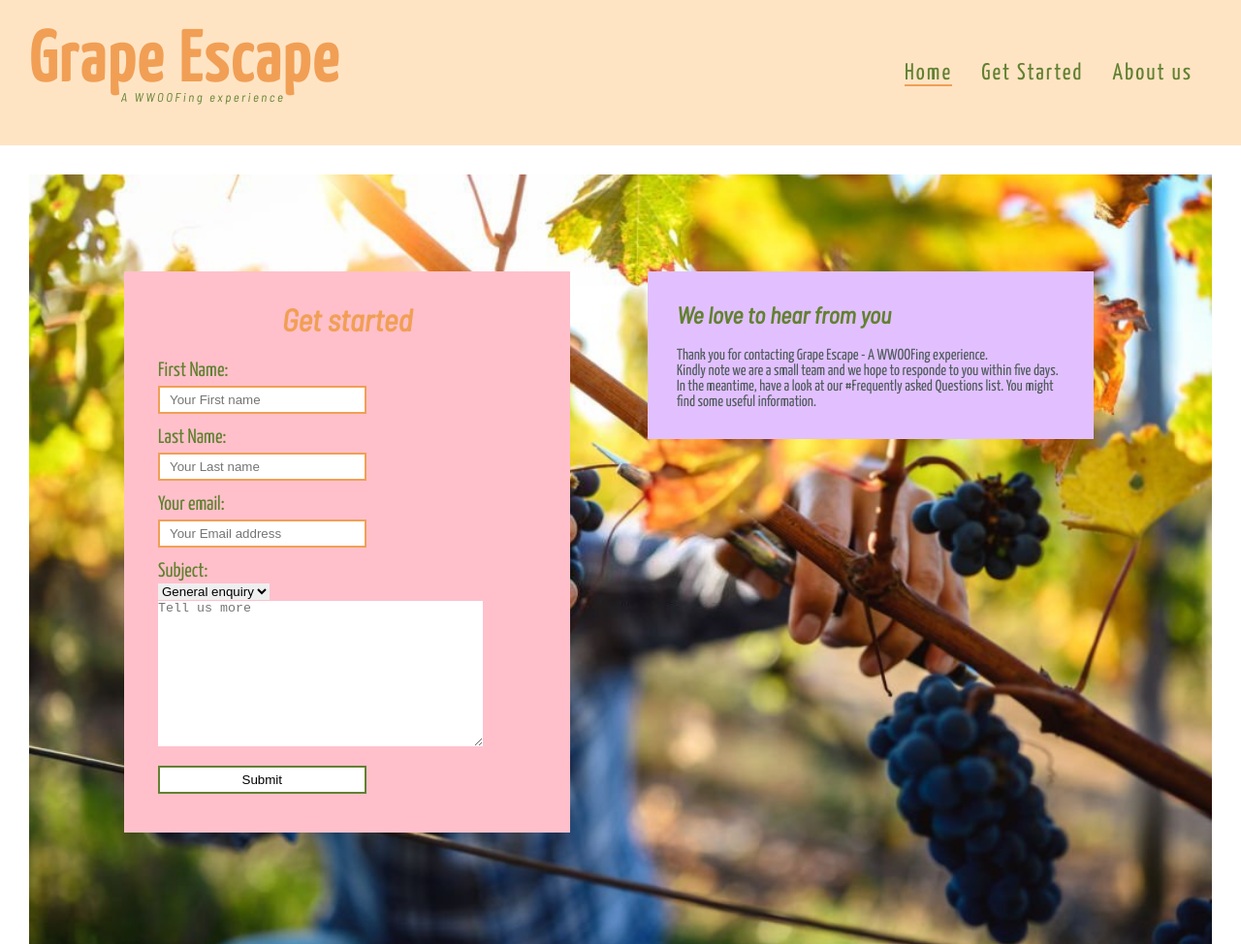
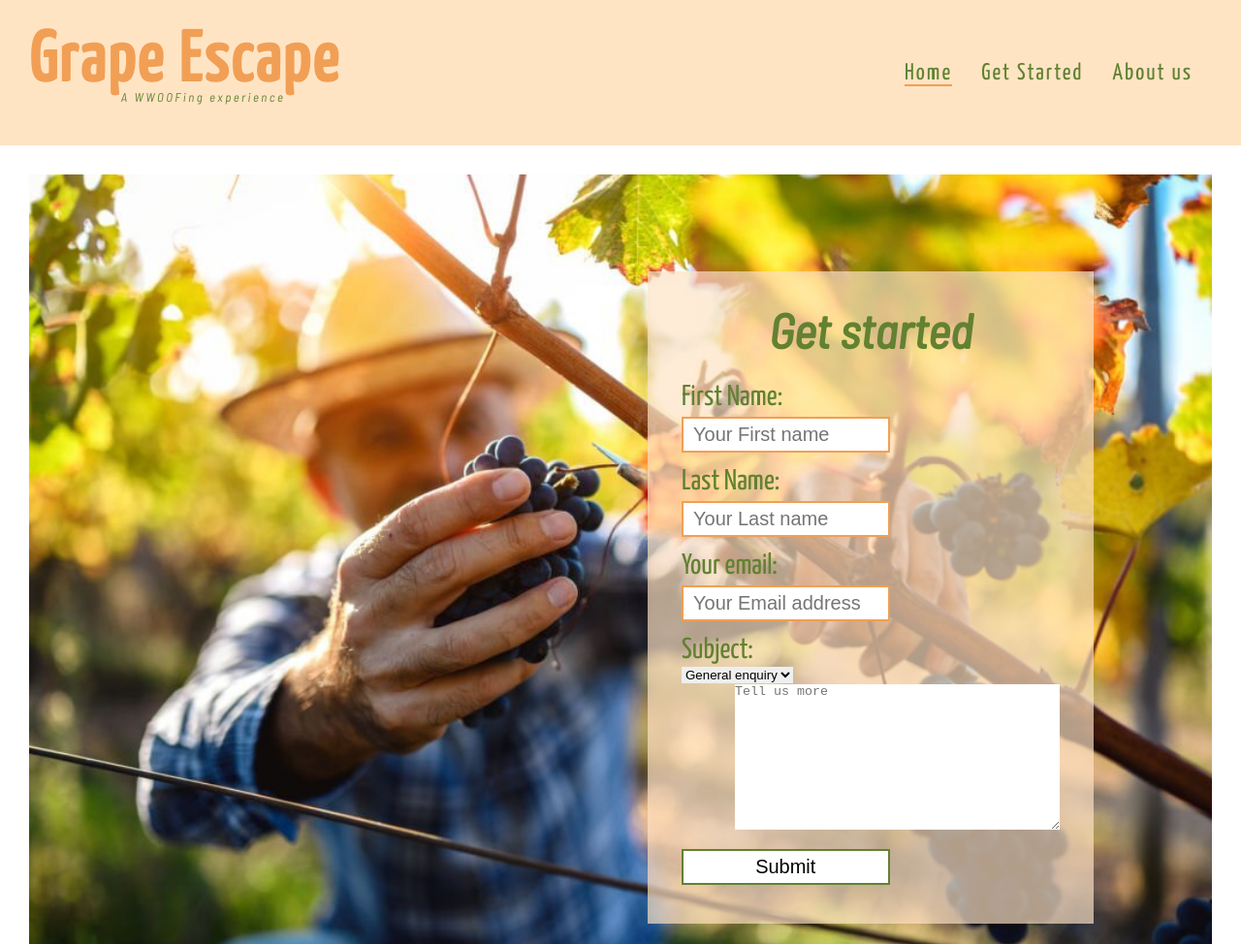
Before and after one commit to SilviaSaverino/grape-escape, a plain HTML site: page get_started.html in a window 1280 px wide. Shown: the top 974 px of the page at 97% size. Drawn offline with Linux system fonts and the light colour scheme.

Commit message:
edit style and content in 'get started page'

```diff
--- a/assets/css/style.css
+++ b/assets/css/style.css
@@ -215,17 +215,17 @@
 
 .get-started-form {
     margin: 100px 10% 0 0;
-    background-color: pink;
+    background-color: rgba(255, 228, 196, 0.677);
     max-width: 400px;
-    position: absolute;
+    float: right;
     left: 10%;
     padding: 30px;
     text-align: left;
 }
 
 .get-started-form h2 {
-    color:#f19f55;
-    font-size: 200%;
+    color: #628131;
+    font-size: 50px;
     text-align: center;
 }
 
@@ -233,16 +233,31 @@
     color: #628131;
     font-size: 130%;
     padding: 5px;
+}
+
+.get-started-form label {
+    font-size: 30px;
+}
+
+
+/*contact us */
+
+.contact-us {
+    background-color: rgba(255, 228, 196, 0.677);
+    max-width: 500px;
+    float: left;
+    left: 10%;
+    margin: 100px 130px;
+    padding: 30px;
 
 }
 
-.contact-us {
-    margin: 100px 10% 0 0;
-    background-color: rgb(226, 192, 255);
-    max-width: 400px;
-    float: right;
-    left: 10%;
-    padding: 30px;
+.contact-us p {
+    font-size: 30px;
+}
+
+.contact-us h2 {
+    font-size: 50px;
 }
 
 input {
@@ -252,15 +267,22 @@
     box-sizing: border-box;
     border: 2px solid #f19f55;
     cursor: pointer;
+    font-size: 20px;
 
 }
 
 input[type=submit] {
     background-color: white;
     border: 2px solid #628131;
+    margin-top: 20px;
 }
 
 input[type=submit]:hover {
     background-color: #f19f55;
 
 }
+
+#message {
+    float: right;
+    margin-left: 17px;
+}
--- a/get_started.html
+++ b/get_started.html
@@ -60,13 +60,14 @@
                    <label for="email">Your email:</label><br>
                    <input type="text" name="email" id="email" placeholder="Your Email address" required><br>
                 </div>
-                <div>
+               <div>
                    <label for="subject">Subject:</label><br>
                    <select id="subject" placeholder="Reason for your enquiry" required><br>
                    <option value="general-enquiry">General enquiry</option>
                    <option value="availability">Availability</option>
                    <option value="working-schedule">Daily schedule</option>
                 </div>
+
                 <div>
                    <label for="message">Your message:</label><br>
                    <textarea name="message" id="message" cols="40" rows="10" placeholder="Tell us more" required></textarea><br>
@@ -79,13 +80,19 @@
         </div>
 <!--get started content-->
         <div class="contact-us">
-            <h2>We love to hear from you</h2>
+            <h2>We love to hear from you !</h2>
             <p>
-                Thank you for contacting Grape Escape - A WWOOFing experience.
-                <br>
+                Please, do not hesitate to contact <br> Grape Escape - A WWOOFing experience.
+            </p>
+
+            <br>
+            <p>
                 Kindly note we are a small team and we hope to responde to you within five days.
-                <br>
-                In the meantime, have a look at our #Frequently asked Questions list. You might find some useful
+            </p>
+
+            <br>
+            <p>
+                In the meantime, have a look at our #Frequently asked Questions list.# You might find some useful
                 information.
             </p>
         </div>
```
